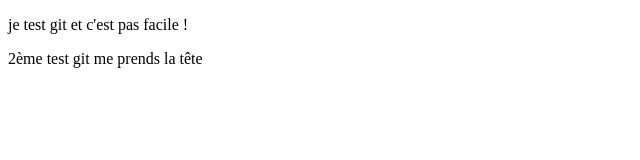
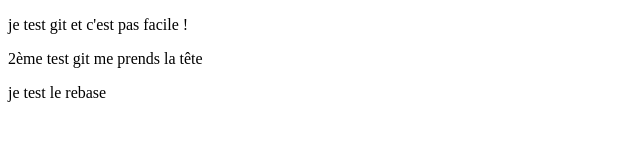
Before and after one commit to teddydev10/git-test, a plain HTML site: page index.html in a window 1280 px wide. Shown: the whole page, without its empty margins (0-640 px from the left). Drawn offline with Linux system fonts and the light colour scheme.

Commit message:
add text rebase

```diff
--- a/index.html
+++ b/index.html
@@ -10,5 +10,6 @@
 <body>
     <p>je test git et c'est pas facile !</p>
     <p>2ème test git me prends la tête</p>
+    <p>je test le rebase</p>
 </body>
 </html>
```
